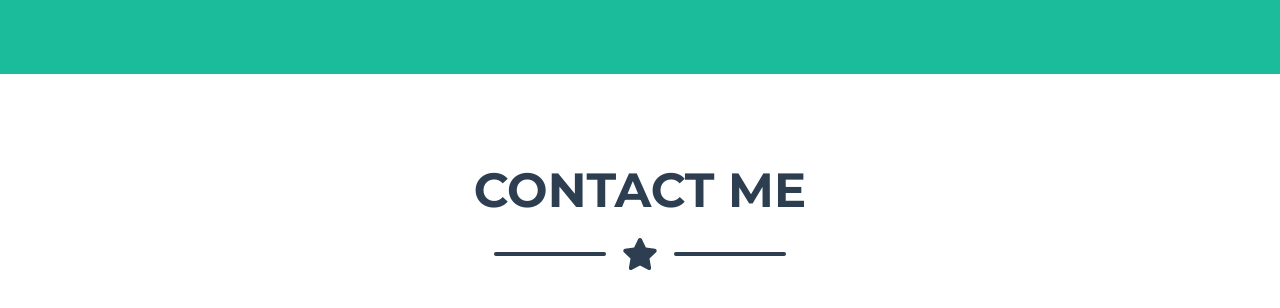
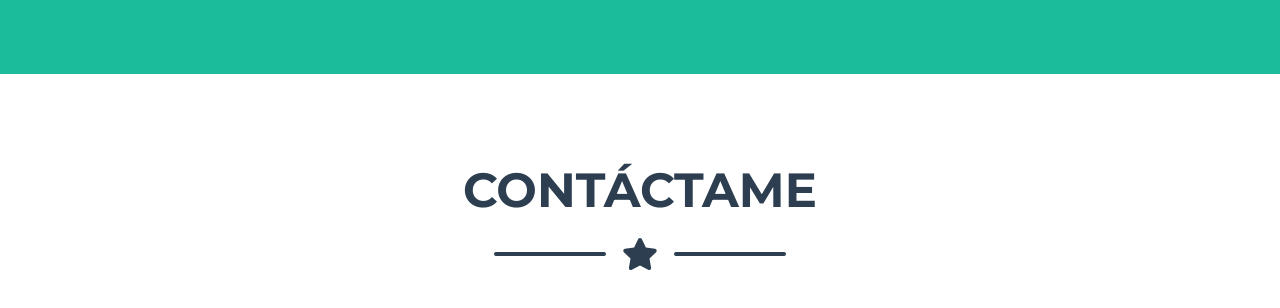
Before and after one commit to rjvelazquez/rjvelazquez.github.io, a plain HTML site: page index.html in a window 1280 px wide. Shown: the part 2120-2428 px from the top of the page. Drawn offline with nearby package versions, Linux system fonts and the light colour scheme; grey boxes are pictures that could not be loaded.

Commit message:
Update index.html

```diff
--- a/index.html
+++ b/index.html
@@ -151,7 +151,7 @@
         <section class="page-section" id="contact">
             <div class="container">
                 <!-- Contact Section Heading-->
-                <h2 class="page-section-heading text-center text-uppercase text-secondary mb-0">Contact Me</h2>
+                <h2 class="page-section-heading text-center text-uppercase text-secondary mb-0">Contáctame</h2>
                 <!-- Icon Divider-->
                 <div class="divider-custom">
                     <div class="divider-custom-line"></div>
```
